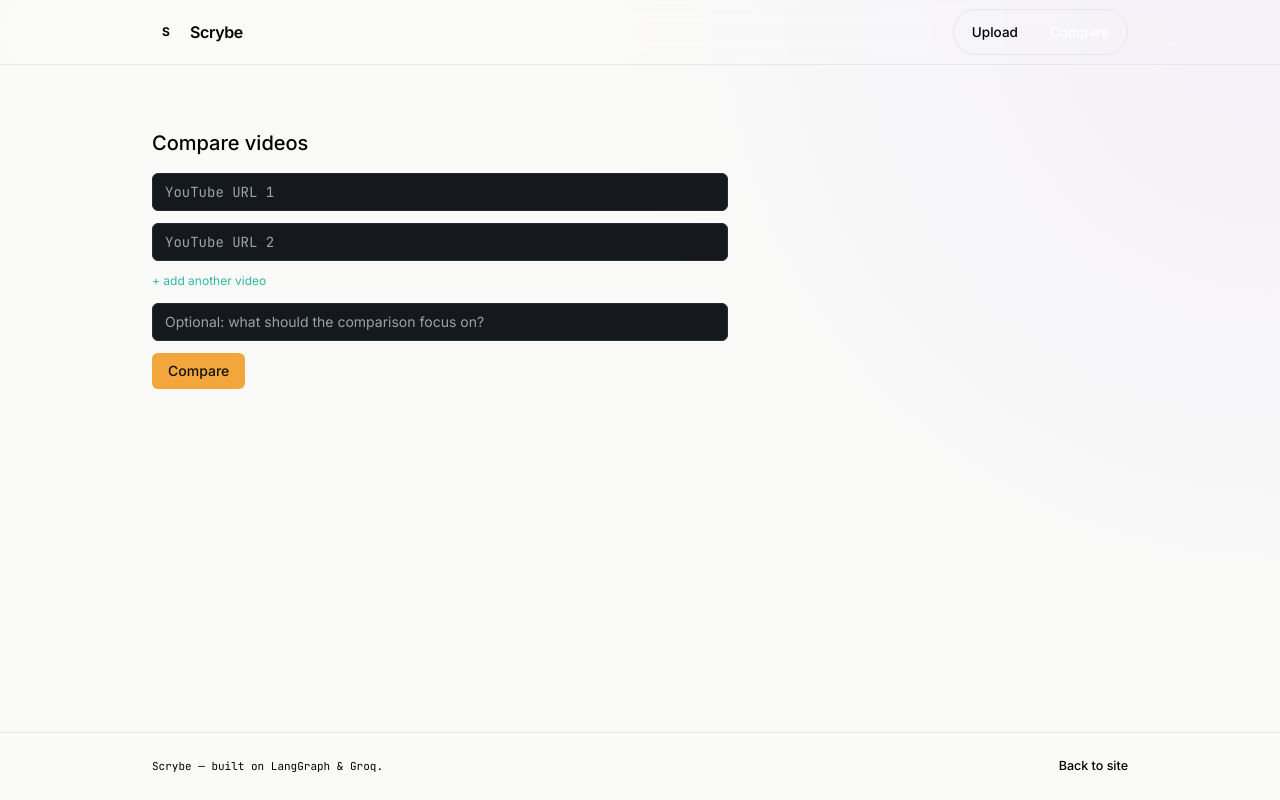
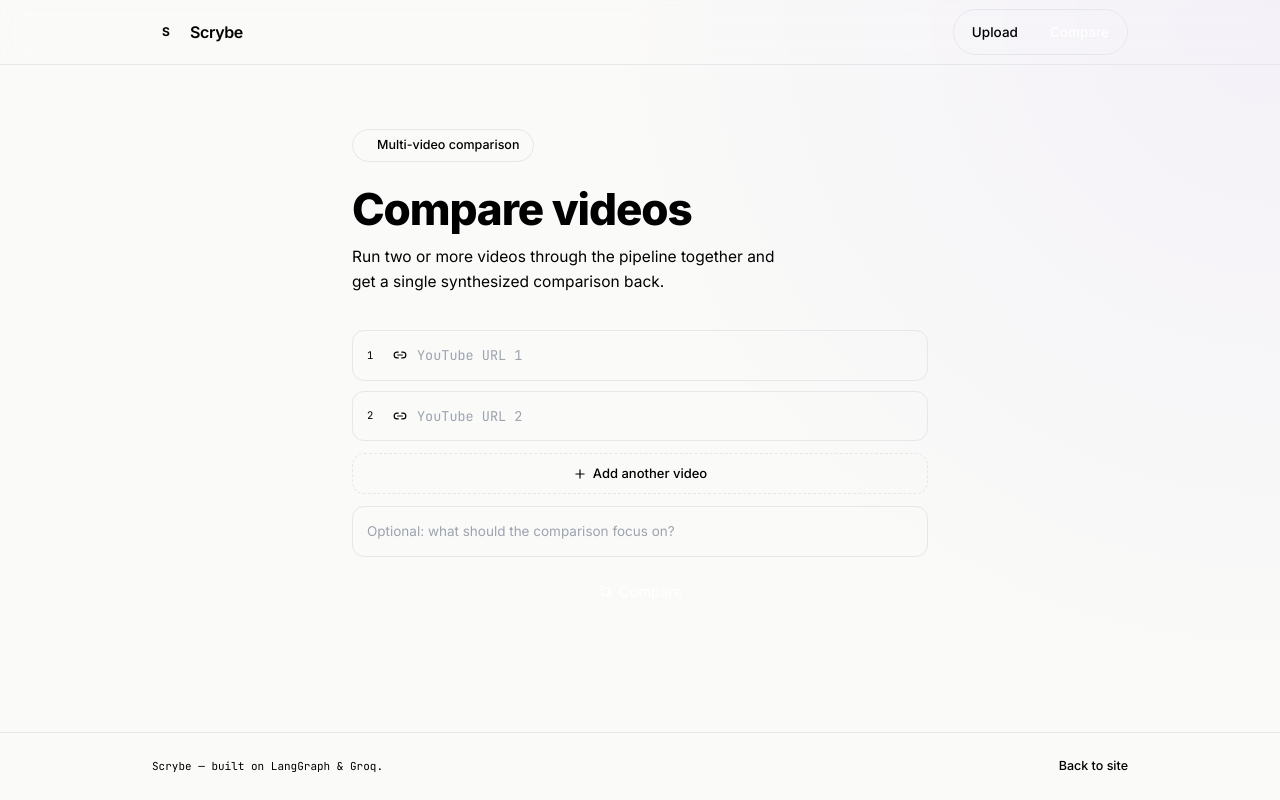
Before and after one commit to VisheshKamble/Scrybe, a React (Vite) app in the folder frontend/: page /app/compare in a window 1280 px wide. Built offline with nearby package versions, Linux system fonts and the light colour scheme.

Commit message:
Update frontend/src/pages/Compare.jsx

```diff
--- a/frontend/src/pages/Compare.jsx
+++ b/frontend/src/pages/Compare.jsx
@@ -1,54 +1,135 @@
+import { motion } from 'framer-motion'
+import { CheckCircle2, GitCompare, Link2, Plus, X } from 'lucide-react'
 import { useState } from 'react'
 import { compareVideos } from '../lib/api.js'
+
+const container = {
+  hidden: {},
+  show: { transition: { staggerChildren: 0.07, delayChildren: 0.05 } },
+}
+const item = {
+  hidden: { opacity: 0, y: 16 },
+  show: { opacity: 1, y: 0, transition: { duration: 0.5, ease: [0.16, 1, 0.3, 1] } },
+}
 
 export default function Compare() {
   const [urls, setUrls] = useState(['', ''])
   const [focus, setFocus] = useState('')
   const [status, setStatus] = useState(null)
+  const [submitting, setSubmitting] = useState(false)
 
   function updateUrl(i, value) {
     setUrls((prev) => prev.map((u, idx) => (idx === i ? value : u)))
+  }
+
+  function removeUrl(i) {
+    setUrls((prev) => (prev.length > 2 ? prev.filter((_, idx) => idx !== i) : prev))
   }
 
   async function handleSubmit(e) {
     e.preventDefault()
     const cleaned = urls.filter(Boolean)
     if (cleaned.length < 2) return
+    setSubmitting(true)
+    try {
       const res = await compareVideos(cleaned, focus || undefined)
       setStatus(`Comparison started \u2014 job ${res.job_id}`)
+    } finally {
+      setSubmitting(false)
+    }
   }
 
   return (
-    <div className="max-w-xl space-y-4">
-      <h1 className="text-xl font-medium">Compare videos</h1>
-      <form onSubmit={handleSubmit} className="space-y-3">
+    <motion.div variants={container} initial="hidden" animate="show" className="max-w-xl mx-auto">
+      <motion.div variants={item} className="mb-6">
+        <span className="inline-flex items-center gap-2 border border-lp-line bg-lp-card rounded-full pl-2.5 pr-3.5 py-1.5 text-[12.5px] font-medium text-lp-violet">
+          <span className="w-1.5 h-1.5 rounded-full bg-lp-green" />
+          Multi-video comparison
+        </span>
+      </motion.div>
+
+      <motion.h1
+        variants={item}
+        className="font-sans font-extrabold text-[clamp(2rem,5vw,2.75rem)] leading-[1.05] tracking-[-0.025em] text-lp-ink [text-wrap:balance] mb-3"
+      >
+        Compare videos
+      </motion.h1>
+      <motion.p variants={item} className="text-lp-muted text-[15.5px] leading-relaxed mb-9 max-w-md">
+        Run two or more videos through the pipeline together and get a single synthesized
+        comparison back.
+      </motion.p>
+
+      <motion.form variants={item} onSubmit={handleSubmit} className="space-y-3">
+        <div className="space-y-2.5">
           {urls.map((u, i) => (
+            <div
+              key={i}
+              className="flex items-center gap-2.5 rounded-xl border border-lp-line bg-lp-card pl-3.5 pr-2 py-1 shadow-card focus-within:border-lp-violet/50 transition-colors duration-200"
+            >
+              <span className="font-mono text-[10.5px] text-lp-faint w-4 shrink-0">{i + 1}</span>
+              <Link2 size={14} className="text-lp-faint shrink-0" strokeWidth={2} />
               <input
-            key={i}
                 value={u}
                 onChange={(e) => updateUrl(i, e.target.value)}
                 placeholder={`YouTube URL ${i + 1}`}
-            className="w-full bg-surface border border-border rounded-md px-3 py-2 text-sm font-mono outline-none focus:border-signal"
+                className="flex-1 bg-transparent py-2.5 text-[13.5px] font-mono text-lp-ink placeholder:text-lp-faint outline-none min-w-0"
               />
+              {urls.length > 2 && (
+                <button
+                  type="button"
+                  onClick={() => removeUrl(i)}
+                  aria-label="Remove video"
+                  className="p-1.5 text-lp-faint hover:text-lp-red transition-colors shrink-0"
+                >
+                  <X size={14} />
+                </button>
+              )}
+            </div>
           ))}
+        </div>
+
         <button
           type="button"
           onClick={() => setUrls((prev) => [...prev, ''])}
-          className="text-xs text-trace"
+          className="w-full inline-flex items-center justify-center gap-1.5 text-[13px] font-medium text-lp-muted border border-dashed border-lp-line rounded-xl py-2.5 hover:border-lp-violet/40 hover:text-lp-violet transition-colors duration-200"
         >
-          + add another video
+          <Plus size={14} />
+          Add another video
         </button>
+
+        <div className="rounded-xl border border-lp-line bg-lp-card px-3.5 py-1 shadow-card focus-within:border-lp-violet/50 transition-colors duration-200">
           <input
             value={focus}
             onChange={(e) => setFocus(e.target.value)}
             placeholder="Optional: what should the comparison focus on?"
-          className="w-full bg-surface border border-border rounded-md px-3 py-2 text-sm outline-none focus:border-signal"
+            className="w-full bg-transparent py-2.5 text-[13.5px] text-lp-ink placeholder:text-lp-faint outline-none"
           />
-        <button type="submit" className="bg-signal text-ink text-sm font-medium px-4 py-2 rounded-md">
-          Compare
+        </div>
+
+        <button
+          type="submit"
+          disabled={submitting}
+          className="group w-full inline-flex items-center justify-center gap-1.5 bg-lp-ink text-white text-[14.5px] font-medium px-5 py-3 rounded-xl hover:bg-lp-violet transition-colors duration-300 disabled:opacity-50 disabled:cursor-not-allowed"
+        >
+          {submitting ? (
+            <span className="w-3.5 h-3.5 rounded-full border-2 border-white/30 border-t-white animate-spin" />
+          ) : (
+            <GitCompare size={15} />
+          )}
+          {submitting ? 'Starting\u2026' : 'Compare'}
         </button>
-      </form>
-      {status && <p className="text-secondary text-sm font-mono">{status}</p>}
-    </div>
+      </motion.form>
+
+      {status && (
+        <motion.div
+          initial={{ opacity: 0, y: -6 }}
+          animate={{ opacity: 1, y: 0 }}
+          className="mt-4 flex items-center gap-2 rounded-xl border border-lp-green/20 bg-lp-greensoft px-3.5 py-2.5"
+        >
+          <CheckCircle2 size={15} className="text-lp-green shrink-0" strokeWidth={2} />
+          <p className="text-[13.5px] font-mono text-lp-green">{status}</p>
+        </motion.div>
+      )}
+    </motion.div>
   )
 }
```
Lines whose indentation alone changed are shown as unchanged.
